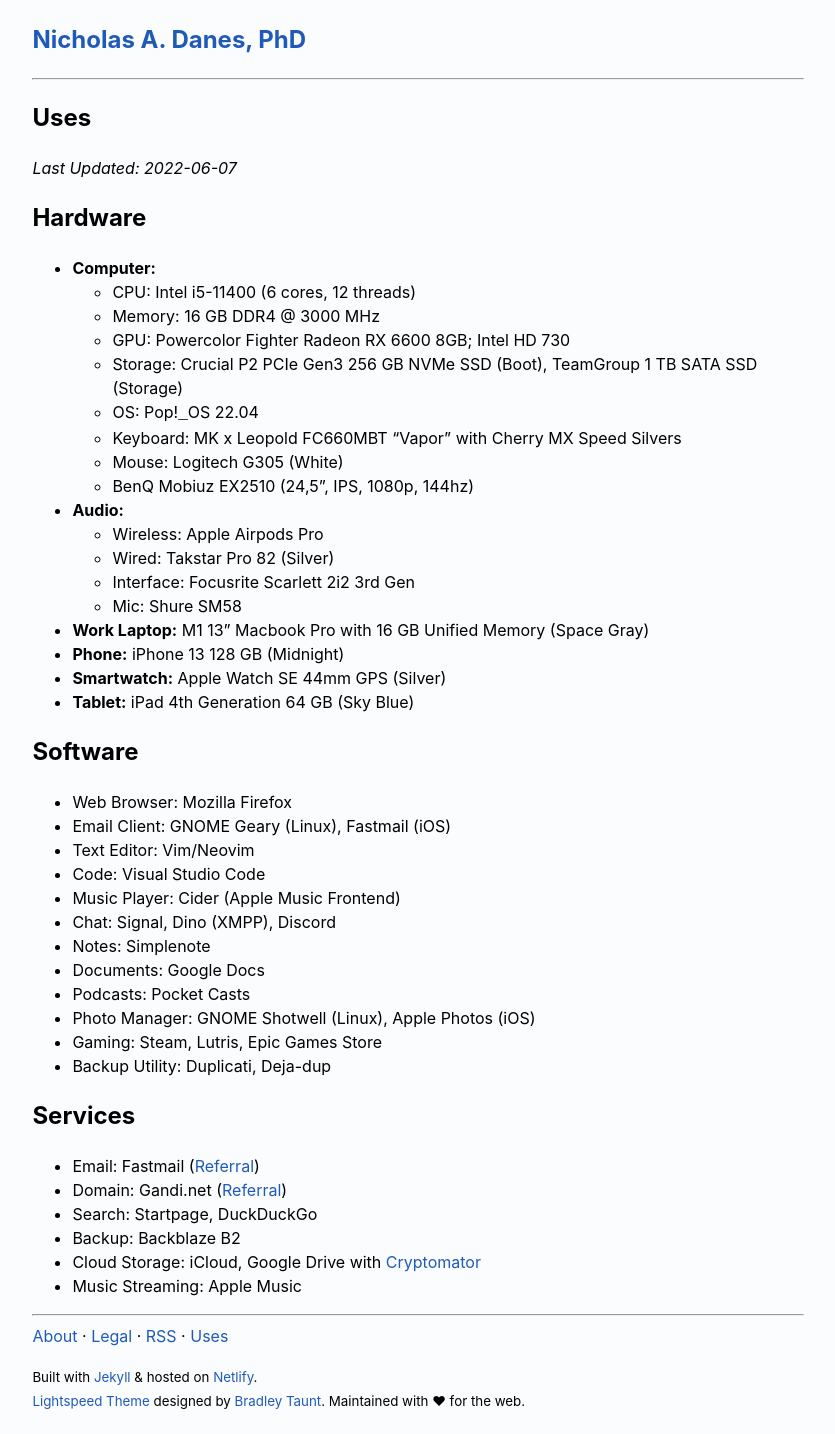
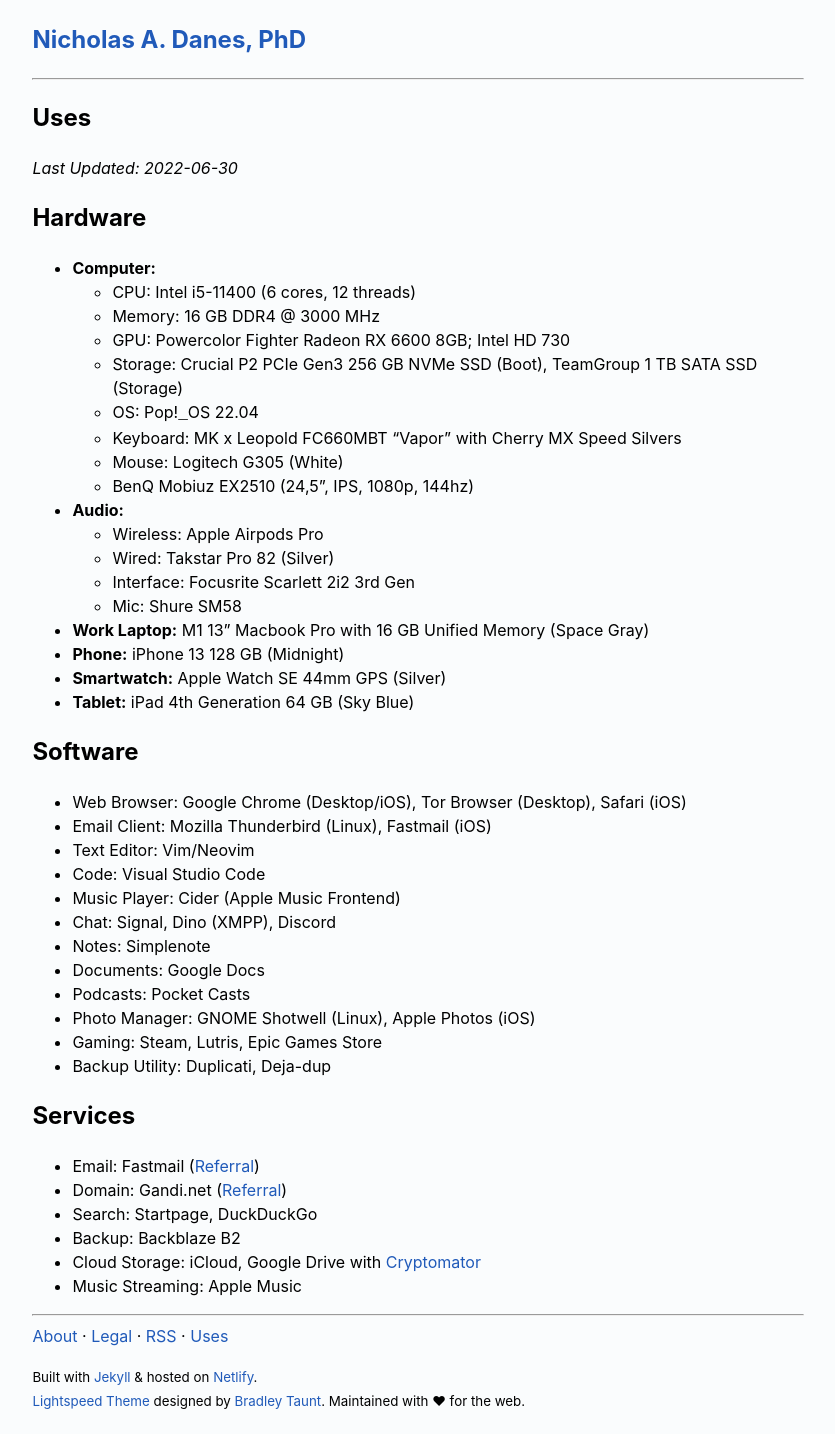
Before and after one commit to danesnick/website_lightspeed, a Jekyll site: the page built from uses.markdown, in a window 1280 px wide. Shown: the whole page, without its empty margins (222-1057 px from the left). Built offline with Jekyll 4.4.1, drawn with Linux system fonts in a browser that asks for light colours.

Commit message:
Updated uses page

```diff
--- a/uses.markdown
+++ b/uses.markdown
@@ -3,7 +3,7 @@ layout: page
 title: Uses
 permalink: /uses/
 ---
-*Last Updated: 2022-06-07*
+*Last Updated: 2022-06-30*
 
 ## Hardware
 
@@ -27,8 +27,8 @@ permalink: /uses/
 * **Tablet:** iPad 4th Generation 64 GB (Sky Blue)
 
 ## Software
-* Web Browser: Mozilla Firefox
-* Email Client: GNOME Geary (Linux), Fastmail (iOS)
+* Web Browser: Google Chrome (Desktop/iOS), Tor Browser (Desktop), Safari (iOS)
+* Email Client: Mozilla Thunderbird (Linux), Fastmail (iOS)
 * Text Editor: Vim/Neovim
 * Code: Visual Studio Code
 * Music Player: Cider (Apple Music Frontend)
```
